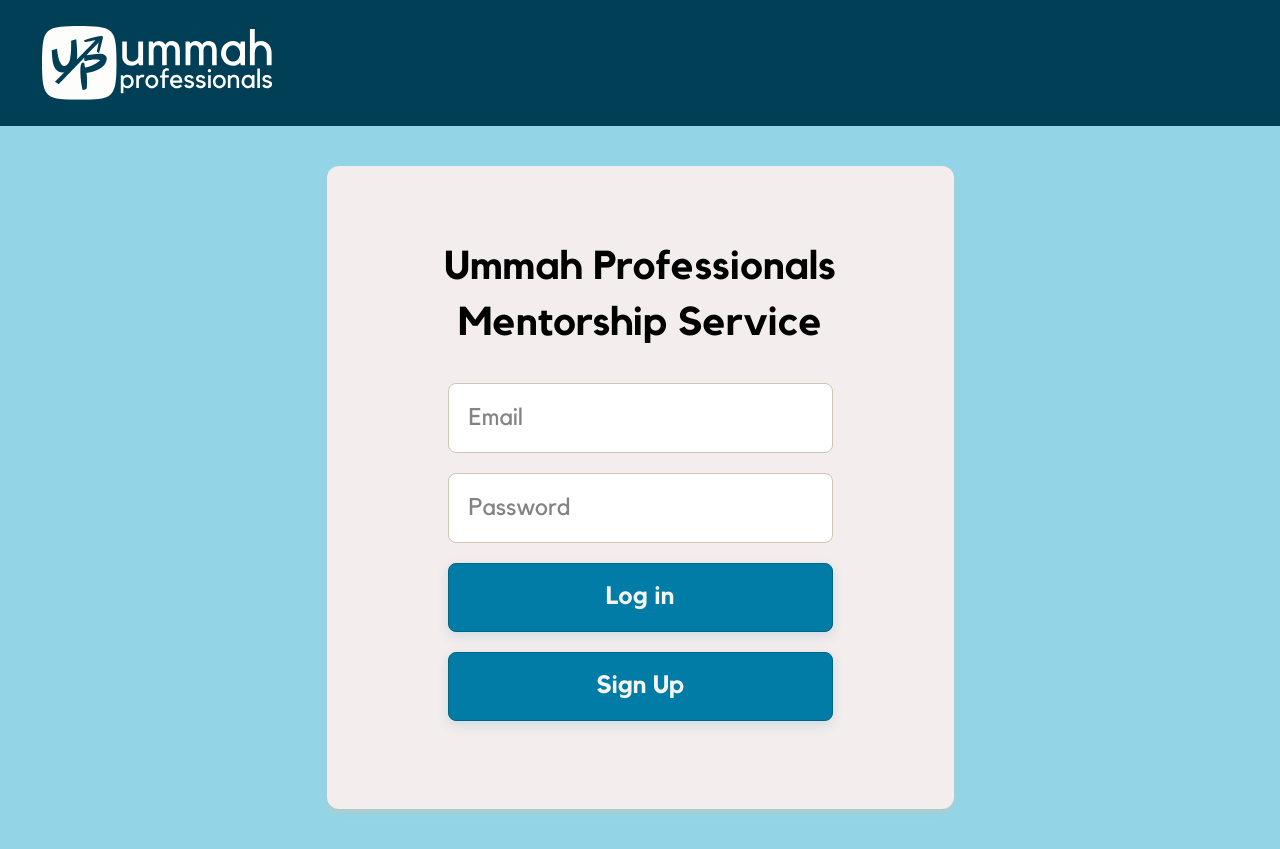
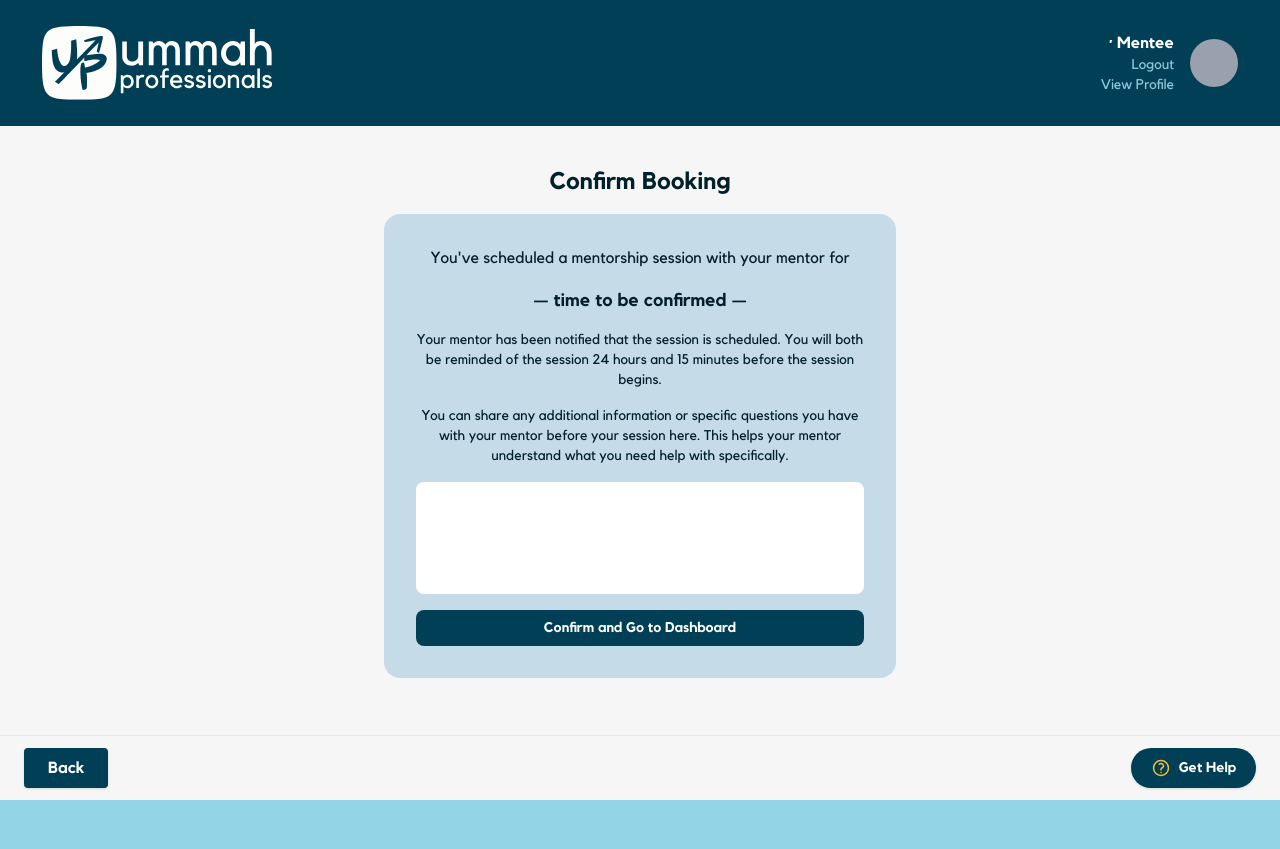
Before and after one commit to Ummah-Professionals-2026-Internship/team-halal-js, a React (Vite) app in the folder client/: page /mentee/booking in a window 1280 px wide. Before the commit this address led to /login. After the commit the page ends 800 px from the top, so only its background shows below. Built offline with nearby package versions, Linux system fonts and the light colour scheme; no server answers.

Commit message:
added mentee booking page, sessions dashboard and get-help popup

```diff
--- a/client/src/App.jsx
+++ b/client/src/App.jsx
@@ -11,6 +11,8 @@
 import MentorDashboard from './components/Mentor/MentorDashboard';
 import MenteeDashboard from './components/Mentee/MenteeDashboard';
 import MenteeSchedulePage from './components/Mentee/MenteeSchedulePage';
+import MenteeBooking from './components/Mentee/MenteeBooking';
+import MenteeSessionsDashboard from './components/Mentee/MenteeSessionsDashboard';
 
 function App() {
   return (
@@ -31,6 +33,8 @@
         <Route path="/mentor-dashboard" element={<MentorDashboard />} />
         <Route path="/mentee-dashboard" element={<MenteeDashboard />} />
         <Route path="/mentee/schedule" element={<MenteeSchedulePage />} />
+        <Route path="/mentee/booking" element={<MenteeBooking />} />
+        <Route path="/mentee/sessions" element={<MenteeSessionsDashboard />} />
 
         {/* Redirect any other path to /login */}
         <Route path="*" element={<Navigate to="/login" replace />} />
--- /dev/null
+++ b/client/src/components/GetHelp.jsx
@@ -0,0 +1,80 @@
+import React, { useState } from 'react';
+
+const GetHelp = ({ onClose }) => {
+  const [selected, setSelected] = useState([]);
+  const [message, setMessage] = useState('');
+  const [submitted, setSubmitted] = useState(false);
+
+  const options = ['Technical Issues with the platform', 'Questions about the service', 'Other'];
+
+  const toggleOption = (option) => {
+    setSelected(prev =>
+      prev.includes(option) ? prev.filter(o => o !== option) : [...prev, option]
+    );
+  };
+
+  if (submitted) {
+    return (
+      <div className="fixed inset-0 bg-black/40 flex items-center justify-center z-50">
+        <div className="bg-[#C5DCE8] rounded-2xl p-8 w-full max-w-md flex flex-col items-center gap-4 text-center">
+          <p className="text-[#00212C] font-medium">
+            Help requested. Thank you for contacting Ummah Professionals, the team will respond shortly.
+          </p>
+          <button onClick={onClose} className="bg-[#003F55] text-white font-semibold px-6 py-2 rounded-lg text-sm">
+            Close
+          </button>
+        </div>
+      </div>
+    );
+  }
+
+  return (
+    <div className="fixed inset-0 bg-black/40 flex items-center justify-center z-50">
+      <div className="bg-[#C5DCE8] rounded-2xl p-8 w-full max-w-md relative flex flex-col gap-4">
+        <button onClick={onClose} className="absolute top-4 right-5 text-2xl font-bold text-[#00212C]">✕</button>
+
+        <p className="text-[#00212C] text-center font-medium">
+          If you have any questions or issues that came up while using this service, you can contact Ummah Professionals here for a response.
+        </p>
+
+        <div className="flex flex-col gap-2">
+          <p className="text-[#00212C] font-semibold text-center">What do you need help with?</p>
+          {options.map(option => (
+            <label key={option} className="flex items-center gap-2 text-[#00212C] text-sm cursor-pointer">
+              <input
+                type="checkbox"
+                checked={selected.includes(option)}
+                onChange={() => toggleOption(option)}
+                className="w-4 h-4"
+              />
+              {option}
+            </label>
+          ))}
+        </div>
+
+        <div className="flex flex-col gap-1">
+          <p className="text-[#00212C] text-sm text-center">Enter your questions/feedback here.</p>
+          <textarea
+            value={message}
+            onChange={(e) => setMessage(e.target.value)}
+            className="w-full rounded-lg p-3 text-sm text-[#00212C] resize-none h-32 border border-gray-300 outline-none bg-white"
+          />
+        </div>
+
+        <p className="text-[#00212C] text-sm text-center">
+          The Ummah Professionals team will respond to you as soon as possible.
+        </p>
+
+        <button
+          onClick={() => setSubmitted(true)}
+          disabled={selected.length === 0 && message.trim() === ''}
+          className="bg-[#003F55] text-white font-semibold py-2 rounded-lg text-sm w-full disabled:opacity-40 disabled:cursor-not-allowed"
+        >
+          Submit
+        </button>
+      </div>
+    </div>
+  );
+};
+
+export default GetHelp;
--- /dev/null
+++ b/client/src/components/Mentee/MenteeBooking.jsx
@@ -0,0 +1,66 @@
+import React, { useState } from 'react';
+import { useLocation, useNavigate } from 'react-router-dom';
+import PageLayoutDashboard from '../PageLayoutDashboard';
+import useCurrentUser from '../useCurrentUser';
+
+const MenteeBooking = () => {
+  const { user } = useCurrentUser();
+  const userName = `${user.firstName} ${user.lastName}`;
+  const { state } = useLocation();
+  const navigate = useNavigate();
+  const mentor = state?.mentor;
+  const mentorName = mentor ? `${mentor.firstName} ${mentor.lastName}` : 'your mentor';
+  const selectedTime = state?.selectedTime || null;
+
+  const [note, setNote] = useState('');
+
+  return (
+    <PageLayoutDashboard userName={userName} userRole="Mentee" userPhoto={user.profilePicture} onBack={() => navigate(-1)}>
+      <div className="flex flex-col items-center gap-4 pb-4 mt-6">
+          <h1 className="text-2xl font-bold text-[#00212C]">Confirm Booking</h1>
+
+          <div className="bg-[#C5DCE8] rounded-2xl p-8 flex flex-col items-center gap-4 w-full max-w-lg text-center">
+            <p className="text-[#00212C]">
+              You've scheduled a mentorship session with {mentorName} for
+            </p>
+
+            {selectedTime ? (
+              <>
+                <p className="font-bold text-[#00212C] text-lg">{selectedTime.day}</p>
+                <p className="font-bold text-[#00212C] text-lg">{selectedTime.time}</p>
+              </>
+            ) : (
+              <p className="font-bold text-[#00212C] text-lg">— time to be confirmed —</p>
+            )}
+
+            <p className="text-sm text-[#00212C]">
+              Your mentor has been notified that the session is scheduled. You will both be
+              reminded of the session 24 hours and 15 minutes before the session begins.
+            </p>
+
+            <p className="text-sm text-[#00212C]">
+              You can share any additional information or specific questions you have
+              with {mentorName} before your session here. This helps your mentor understand
+              what you need help with specifically.
+            </p>
+
+            <textarea
+              value={note}
+              onChange={(e) => setNote(e.target.value)}
+              className="bg-white w-full rounded-lg p-3 text-sm text-[#00212C] resize-none h-28 border-none outline-none"
+
+            />
+
+            <button
+              onClick={() => navigate('/mentee/sessions', { state: { mentor } })}
+              className="bg-[#003F55] text-white font-semibold px-6 py-2 rounded-lg text-sm w-full"
+            >
+              Confirm and Go to Dashboard
+            </button>
+          </div>
+        </div>
+    </PageLayoutDashboard>
+  );
+};
+
+export default MenteeBooking;
--- a/client/src/components/Mentee/MenteeDashboard.jsx
+++ b/client/src/components/Mentee/MenteeDashboard.jsx
@@ -7,7 +7,7 @@
 
 const MenteeDashboard = () => {
   const navigate = useNavigate();
-  const { user } = useCurrentUser();
+  const { user, refreshUser } = useCurrentUser();
   const userName = `${user.firstName} ${user.lastName}`;
 
   const [mentors, setMentors] = useState([]);
@@ -29,9 +29,17 @@
   const moreMentors = mentors.slice(1);
 
   return (
-    <PageLayoutDashboard userName={userName} userRole="Mentee" userPhoto={user.profilePicture}>
-      <div className="flex flex-col items-center w-full max-w-3xl mx-auto mt-6 gap-3">
-        <h1 className="text-2xl font-bold text-[#00212C]">Find a Mentor to Meet With</h1>
+    <PageLayoutDashboard userName={userName} userRole="Mentee" userPhoto={user.profilePicture} onPhotoUpdate={refreshUser}>
+      <div className="max-w-3xl mx-auto w-full pb-4">
+        <div className="mb-6 mt-2">
+          <div className="w-12 h-1.5 rounded-full bg-[#fdbb36] mb-3" />
+          <h1 className="text-2xl font-bold text-[#00212C]">
+            Welcome back{user.firstName ? `, ${user.firstName}` : ''}
+          </h1>
+          <p className="text-sm text-slate-500 mt-1">Find your best mentor match.</p>
+        </div>
+
+        <div className="flex flex-col items-center w-full gap-3">
 
         {loading && (
           <p className="text-gray-500 mt-4">Finding your best mentors...</p>
@@ -72,6 +80,7 @@
             </div>
           </>
         )}
+        </div>
       </div>
     </PageLayoutDashboard>
   );
--- a/client/src/components/Mentee/MenteeSchedulePage.jsx
+++ b/client/src/components/Mentee/MenteeSchedulePage.jsx
@@ -1,5 +1,6 @@
 import React from 'react';
 import { useLocation, useNavigate } from 'react-router-dom';
+
 import PageLayoutDashboard from '../PageLayoutDashboard';
 import useCurrentUser from '../useCurrentUser';
 import MentorProfileCard from './MentorProfileCard';
@@ -14,9 +15,8 @@
   const mentorName = mentor ? `${mentor.firstName} ${mentor.lastName}` : 'Mentor';
 
   return (
-    <PageLayoutDashboard userName={userName} userRole="Mentee" userPhoto={user.profilePicture}>
-      <div className="flex flex-col h-full">
-        <div className="flex flex-col items-center flex-1 overflow-y-auto gap-4 pb-4">
+    <PageLayoutDashboard userName={userName} userRole="Mentee" userPhoto={user.profilePicture} onBack={() => navigate(-1)}>
+      <div className="flex flex-col items-center gap-4 pb-4">
           <h1 className="text-2xl font-bold text-[#00212C]">
             Schedule a Mentorship Session With {mentorName}
           </h1>
@@ -32,22 +32,15 @@
                 <p className="text-xs text-[#00212C] mt-1">Click to Select Another Time on The Calendar</p>
               </div>
 
-              <button className="bg-[#003F55] text-white font-semibold py-2 rounded-lg text-sm w-full">
+              <button
+                onClick={() => navigate('/mentee/booking', { state: { mentor } })}
+                className="bg-[#003F55] text-white font-semibold py-2 rounded-lg text-sm w-full"
+              >
                 Confirm Booking
               </button>
             </div>
           </div>
         </div>
-
-        <div className="pb-2 pl-2">
-          <button
-            onClick={() => navigate(-1)}
-            className="bg-[#003F55] text-white px-6 py-2 rounded font-bold shadow"
-          >
-            Back
-          </button>
-        </div>
-      </div>
     </PageLayoutDashboard>
   );
 };
--- /dev/null
+++ b/client/src/components/Mentee/MenteeSessionsDashboard.jsx
@@ -0,0 +1,49 @@
+import React from 'react';
+import { useNavigate, useLocation } from 'react-router-dom';
+import PageLayoutDashboard from '../PageLayoutDashboard';
+import useCurrentUser from '../useCurrentUser';
+import SessionCard from '../UpcomingSessions/SessionCard';
+import UpcomingSessions from '../UpcomingSessions/UpcomingSessions';
+import SectionHeading from '../SectionHeading';
+
+const MenteeSessionsDashboard = () => {
+  const { user, refreshUser } = useCurrentUser();
+  const userName = `${user.firstName} ${user.lastName}`;
+  const navigate = useNavigate();
+  const { state } = useLocation();
+  const mentor = state?.mentor;
+
+  const pendingScheduledTime = new Date(Date.now() + 7 * 24 * 60 * 60 * 1000);
+
+  return (
+    <PageLayoutDashboard userName={userName} userRole="Mentee" userPhoto={user.profilePicture} onPhotoUpdate={refreshUser}>
+      <div className="max-w-2xl mx-auto w-full mt-6 flex flex-col gap-6 pb-4">
+        <div>
+          <div className="w-12 h-1.5 rounded-full bg-[#fdbb36] mb-3" />
+          <h1 className="text-2xl font-bold text-[#00212C]">Dashboard</h1>
+        </div>
+
+        {mentor && (
+          <div>
+            <SectionHeading title="Upcoming Sessions" className="mb-4" />
+            <SessionCard
+              mentee={mentor}
+              service={mentor.volunteeringFor?.[0] || 'Session'}
+              scheduledTime={pendingScheduledTime}
+            />
+            <button
+              onClick={() => navigate('/mentee-dashboard')}
+              className="mt-3 bg-[#003F55] text-white font-semibold px-6 py-2 rounded-lg text-sm"
+            >
+              Add Session
+            </button>
+          </div>
+        )}
+
+        <UpcomingSessions />
+      </div>
+    </PageLayoutDashboard>
+  );
+};
+
+export default MenteeSessionsDashboard;
--- a/client/src/components/PageLayoutDashboard.jsx
+++ b/client/src/components/PageLayoutDashboard.jsx
@@ -1,16 +1,25 @@
+import { useState } from 'react'
 import Navbar from './Navbar'
+import GetHelp from './GetHelp'
 
-const PageLayoutDashboard = ({ children, userName, userRole, userPhoto, onPhotoUpdate }) => {
+const PageLayoutDashboard = ({ children, userName, userRole, userPhoto, onPhotoUpdate, onBack }) => {
+  const [showHelp, setShowHelp] = useState(false);
+
   return (
     <div className="h-screen flex flex-col bg-[#f6f6f6] overflow-hidden">
+      {showHelp && <GetHelp onClose={() => setShowHelp(false)} />}
       <Navbar userName={userName} userRole={userRole} userPhoto={userPhoto} onPhotoUpdate={onPhotoUpdate} />
 
       <div className="flex-1 w-full overflow-y-auto px-4 py-4">
         {children}
       </div>
 
-      <div className="shrink-0 flex justify-end px-6 py-3 border-t border-slate-200 bg-[#f6f6f6]">
-        <button className="inline-flex items-center gap-2 bg-[#003F55] hover:bg-[#00212C] text-white px-5 py-2.5 rounded-full font-semibold text-sm shadow transition-colors">
+      <div className="shrink-0 flex justify-between px-6 py-3 border-t border-slate-200 bg-[#f6f6f6]">
+        {onBack
+          ? <button onClick={onBack} className="bg-[#003F55] text-white px-6 py-2 rounded font-bold shadow">Back</button>
+          : <div />
+        }
+        <button onClick={() => setShowHelp(true)} className="inline-flex items-center gap-2 bg-[#003F55] hover:bg-[#00212C] text-white px-5 py-2.5 rounded-full font-semibold text-sm shadow transition-colors">
           <svg className="w-5 h-5 text-[#fdbb36]" fill="none" stroke="currentColor" viewBox="0 0 24 24">
             <path strokeLinecap="round" strokeLinejoin="round" strokeWidth="1.8" d="M9.879 7.519c1.171-1.025 3.071-1.025 4.242 0 1.172 1.025 1.172 2.687 0 3.712-.203.179-.43.326-.67.442-.745.361-1.45.999-1.45 1.827v.75M12 17.25h.007v.008H12v-.008zM21 12a9 9 0 11-18 0 9 9 0 0118 0z" />
           </svg>
```
